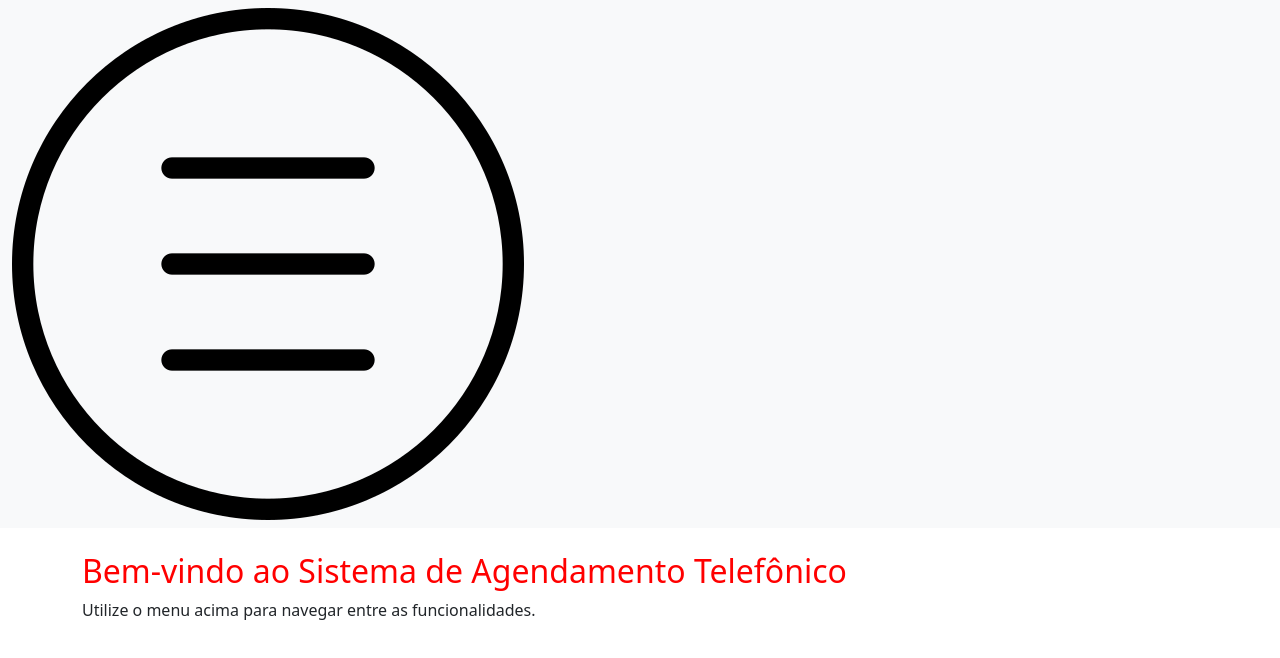
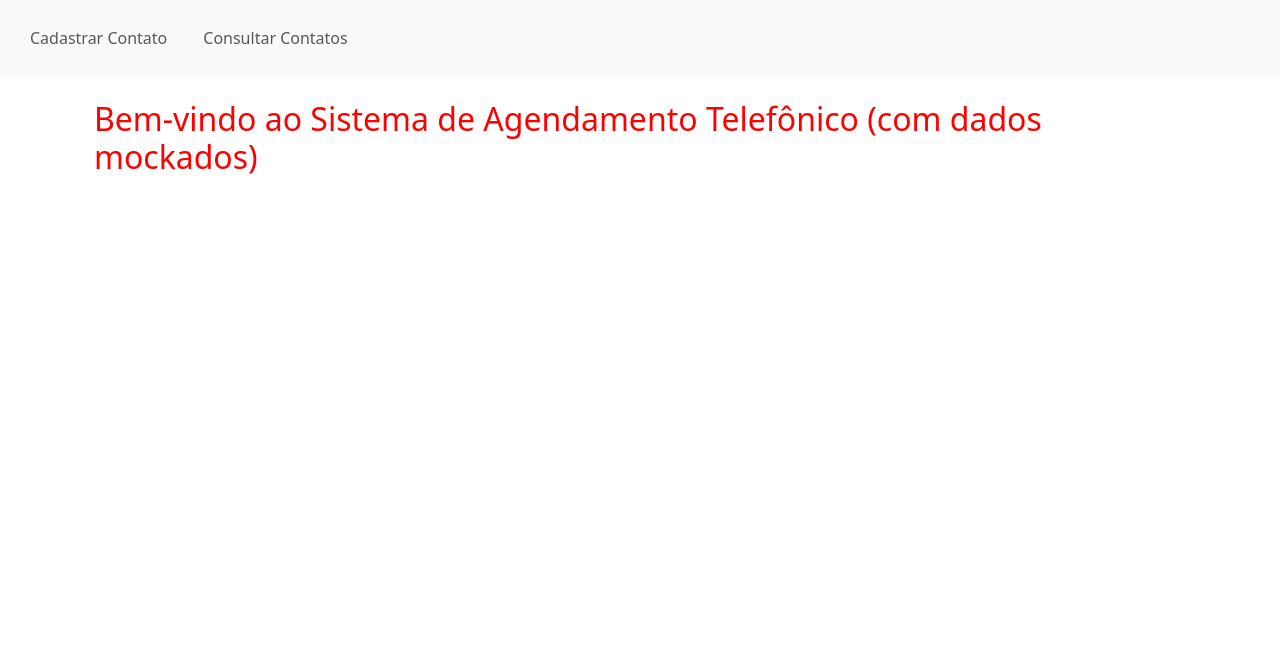
Before and after one commit to victorphellyppe/sistema-agendamento, an Angular app: page /home in a window 1280 px wide. Shown: the top 658 px of the page. Built offline with nearby package versions, Linux system fonts and the light colour scheme.

Commit message:
fix: aplicacao responsiva.

```diff
--- a/src/app/app.component.html
+++ b/src/app/app.component.html
@@ -1 +1,38 @@
-<router-outlet></router-outlet>
+<nav class="navbar navbar-expand-lg navbar-light bg-light">
+  <div class="container-fluid">
+    <!-- Botão do menu responsivo -->
+    <button
+      class="navbar-toggler"
+      type="button"
+      data-bs-toggle="collapse"
+      data-bs-target="#navbarNavDropdown"
+      aria-controls="navbarNavDropdown"
+      aria-expanded="false"
+      aria-label="Toggle navigation"
+    >
+      <i class="bi bi-list"></i>
+      <!-- Ícone de menu do Bootstrap -->
+    </button>
+
+    <!-- Itens do menu -->
+    <div class="collapse navbar-collapse" id="navbarNavDropdown">
+      <ul class="navbar-nav">
+        <li class="nav-item">
+          <a class="nav-link" routerLink="/registration-contact"
+            >Cadastrar Contato</a
+          >
+        </li>
+        <li class="nav-item">
+          <a class="nav-link" routerLink="/consultation-contact"
+            >Consultar Contatos</a
+          >
+        </li>
+      </ul>
+    </div>
+  </div>
+</nav>
+
+<!-- Área dinâmica para carregamento de componentes -->
+<div class="container mt-4">
+  <router-outlet></router-outlet>
+</div>
--- a/src/app/app.component.ts
+++ b/src/app/app.component.ts
@@ -5,7 +5,7 @@ import { RouterOutlet } from '@angular/router';
   selector: 'app-root',
   imports: [RouterOutlet],
   templateUrl: './app.component.html',
-  styleUrl: './app.component.scss'
+  styleUrl: './app.component.scss',
 })
 export class AppComponent {
   title = 'sistema-agendamento';
--- a/src/app/components/home/home.component.html
+++ b/src/app/components/home/home.component.html
@@ -1,49 +1,3 @@
-<nav class="navbar navbar-expand-lg navbar-light bg-light">
-  <div class="container-fluid">
-    <!-- <a class="navbar-brand" href="#">Sistema de Agendamento</a> -->
-    <button
-      class="navbar-toggler"
-      type="button"
-      data-bs-toggle="collapse"
-      data-bs-target="#navbarNavDropdown"
-      aria-controls="navbarNavDropdown"
-      aria-expanded="false"
-      aria-label="Toggle navigation"
-    >
-      <!-- <i class="bi bi-list"></i> -->
-    </button>
-    <div class="collapse navbar-collapse" id="navbarNavDropdown">
-      <ul class="navbar-nav">
-        <li class="nav-item dropdown">
-          <!-- <a
-            class="nav-link dropdown-toggle"
-            href="#"
-            id="navbarDropdownMenuLink"
-            role="button"
-            data-bs-toggle="dropdown"
-            aria-expanded="false"
-          > -->
-          <img src="assets/hamburger.png" alt="Menu" />
-          <!-- </a> -->
-          <ul class="dropdown-menu" aria-labelledby="navbarDropdownMenuLink">
-            <li>
-              <a class="dropdown-item" routerLink="/contatos/cadastro"
-                >Cadastrar Contato</a
-              >
-            </li>
-            <li>
-              <a class="dropdown-item" routerLink="/contatos"
-                >Consultar Contatos</a
-              >
-            </li>
-          </ul>
-        </li>
-      </ul>
-    </div>
-  </div>
-</nav>
-
 <div class="container mt-4">
-  <h2>Bem-vindo ao Sistema de Agendamento Telefônico</h2>
-  <p>Utilize o menu acima para navegar entre as funcionalidades.</p>
+  <h2>Bem-vindo ao Sistema de Agendamento Telefônico (com dados mockados)</h2>
 </div>
--- a/src/styles.scss
+++ b/src/styles.scss
@@ -1,13 +1,22 @@
 /* You can add global styles to this file, and also import other style files */
 /* src/styles.css */
-body {
-  font-family: Arial, sans-serif;
+
+.navbar-toggler {
+  border: none; /* Remove a borda do botão */
+  outline: none;
 }
 
-.navbar {
-  margin-bottom: 20px;
+.navbar-nav {
+  width: 100%;
+  text-align: center;
 }
 
-.dropdown-menu {
-  cursor: pointer;
+.nav-item {
+  padding: 10px;
 }
+
+@media (max-width: 768px) {
+  .navbar-collapse {
+    text-align: center;
+  }
+}
```
Also changed, not shown: src/app/components/navbar/navbar.component.html (added, +32 -0 lines), src/app/components/navbar/navbar.component.ts (added, +11 -0 lines), src/app/components/navbar/navbar.component.scss (added), 1 other file (tests, documents, lock files or other folders).
